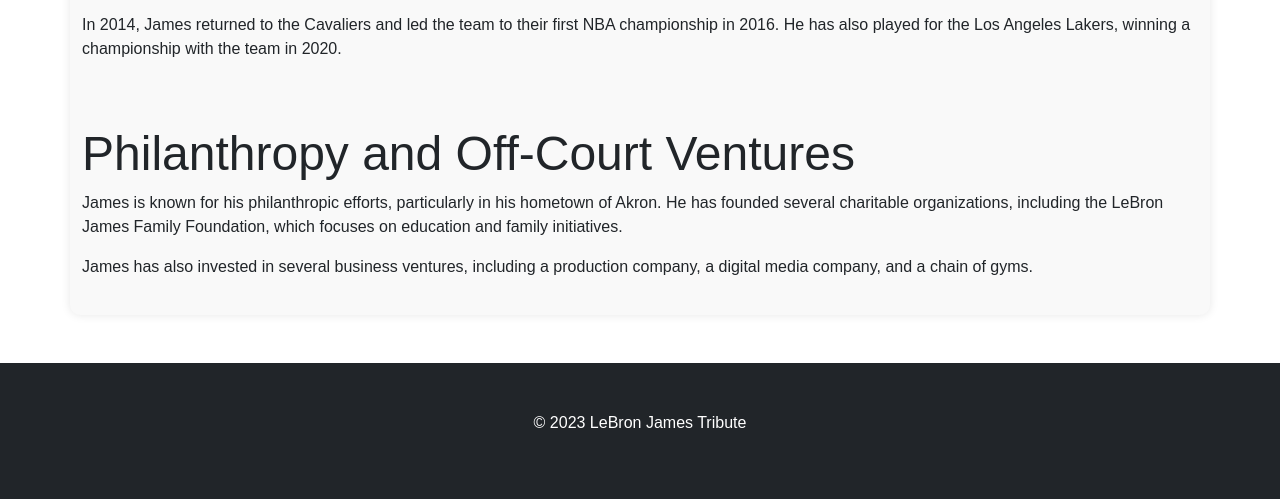
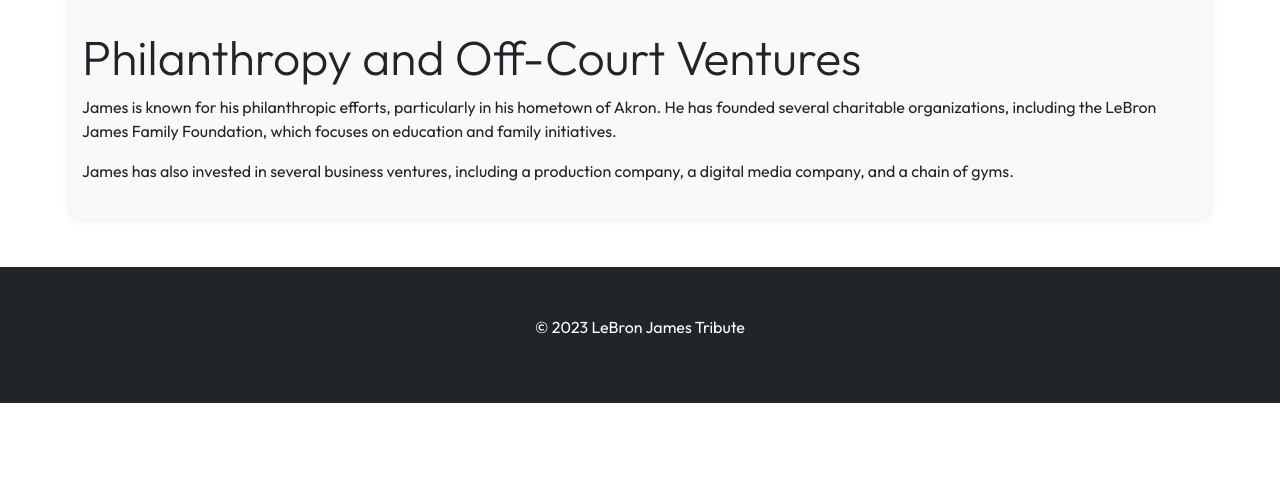
Before and after one commit to thondorigithub1/lebron-glazing-tribute, a plain HTML site: page more-info.html in a window 1280 px wide. Shown: the part 722-1221 px from the top of the page. After the commit the page ends 1125 px from the top, so only its background shows below. Drawn offline with nearby package versions, Linux system fonts and the light colour scheme.

Commit message:
Add files via upload

```diff
--- a/more-info.html
+++ b/more-info.html
@@ -6,6 +6,9 @@
     <title>LeBron James Tribute - More Info</title>
     <link href="https://cdn.jsdelivr.net/npm/bootstrap@5.3.3/dist/css/bootstrap.min.css" rel="stylesheet" integrity="sha384-QWTKZyjpPEjISv5WaRU9OFeRpok6YctnYmDr5pNlyT2bRjXh0JMhjY6hW+ALEwIH" crossorigin="anonymous">
     <script src="https://cdn.jsdelivr.net/npm/bootstrap@5.3.3/dist/js/bootstrap.bundle.min.js" integrity="sha384-YvpcrYf0tY3lHB60NNkmXc5s9fDVZLESaAA55NDzOxhy9GkcIdslK1eN7N6jIeHz" crossorigin="anonymous"></script>
+    <link rel="preconnect" href="https://fonts.googleapis.com">
+    <link rel="preconnect" href="https://fonts.gstatic.com" crossorigin>
+    <link href="https://fonts.googleapis.com/css2?family=Outfit:wght@100..900&family=Roboto+Slab:wght@100..900&display=swap" rel="stylesheet">
     <link rel="stylesheet" href="css/style.css">
 </head>
 <body>
```
